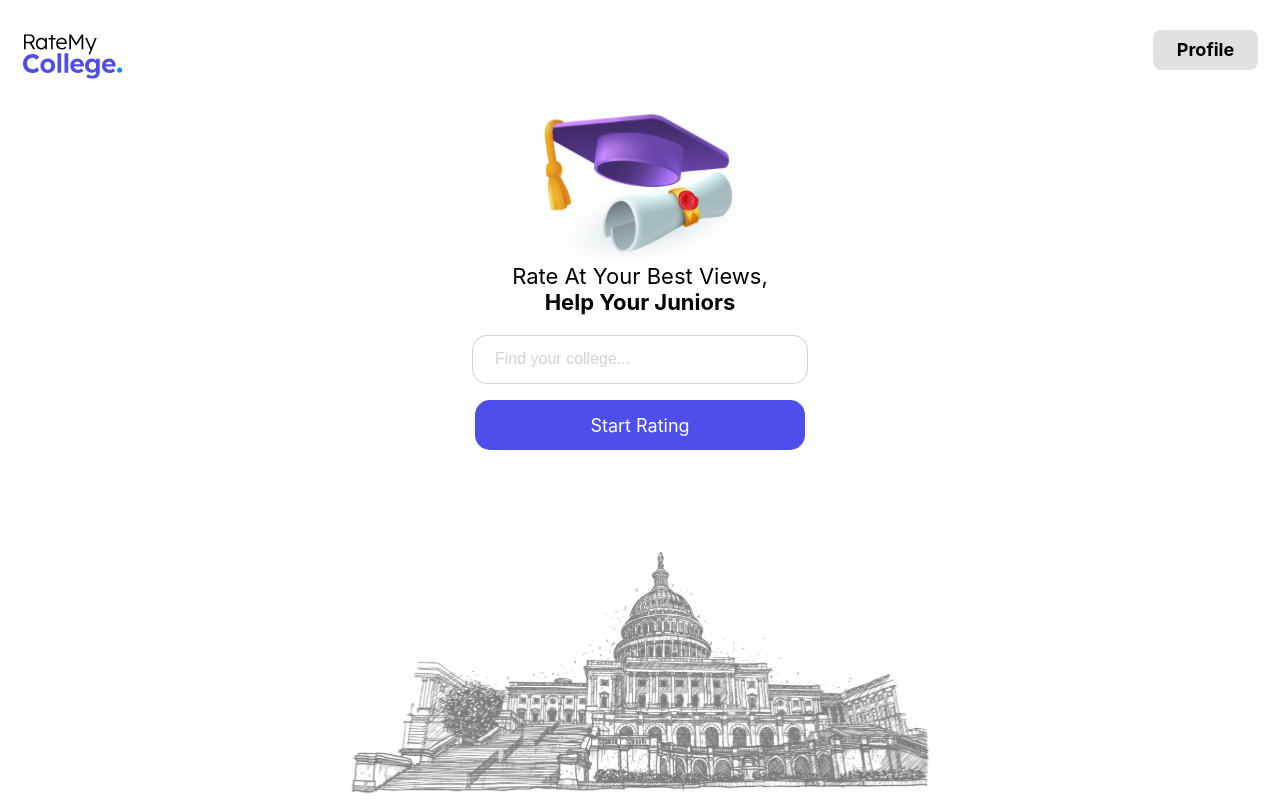
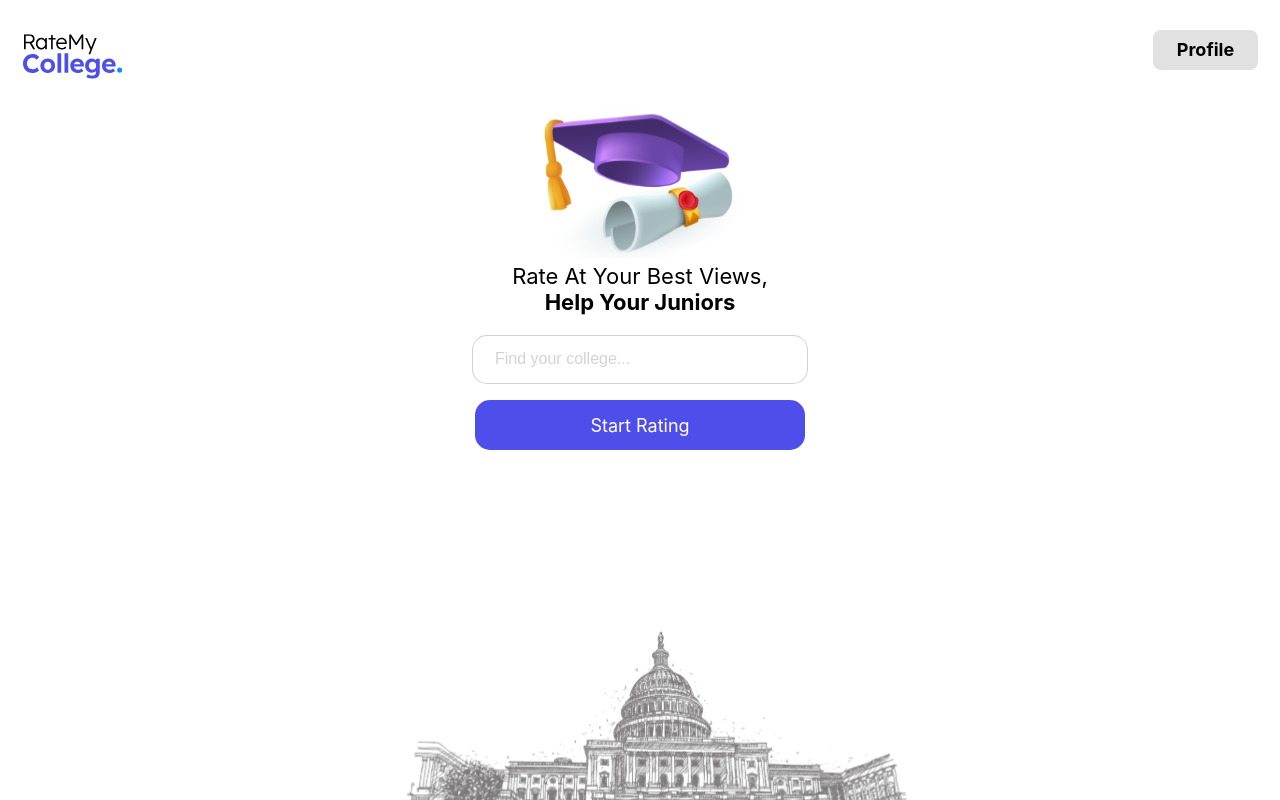
Before and after one commit to zuhakhan028/RateMyCollege, a React (Create React App) app: page / in a window 1280 px wide. Built offline with nearby package versions, Linux system fonts and the light colour scheme.

Commit message:
changed background image position

```diff
--- a/src/App.css
+++ b/src/App.css
@@ -6,7 +6,5 @@
 background-size: 1200px 270px;
 background-repeat: no-repeat;
 background-position: bottom;
-
-
-
+background-position-y: 115%;
 }
```
